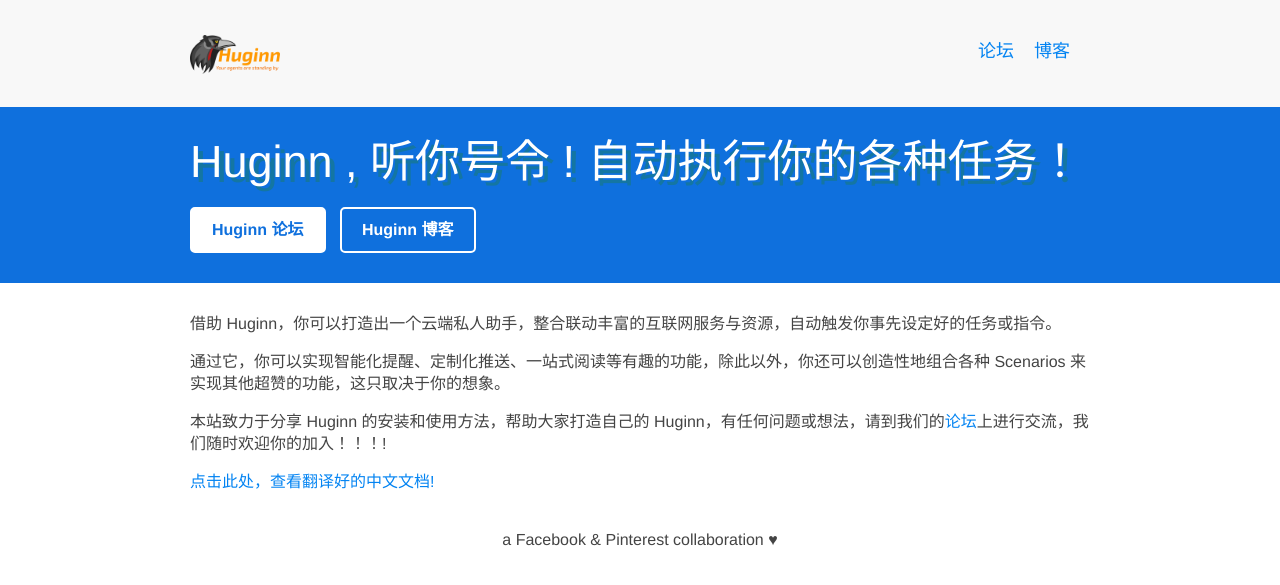
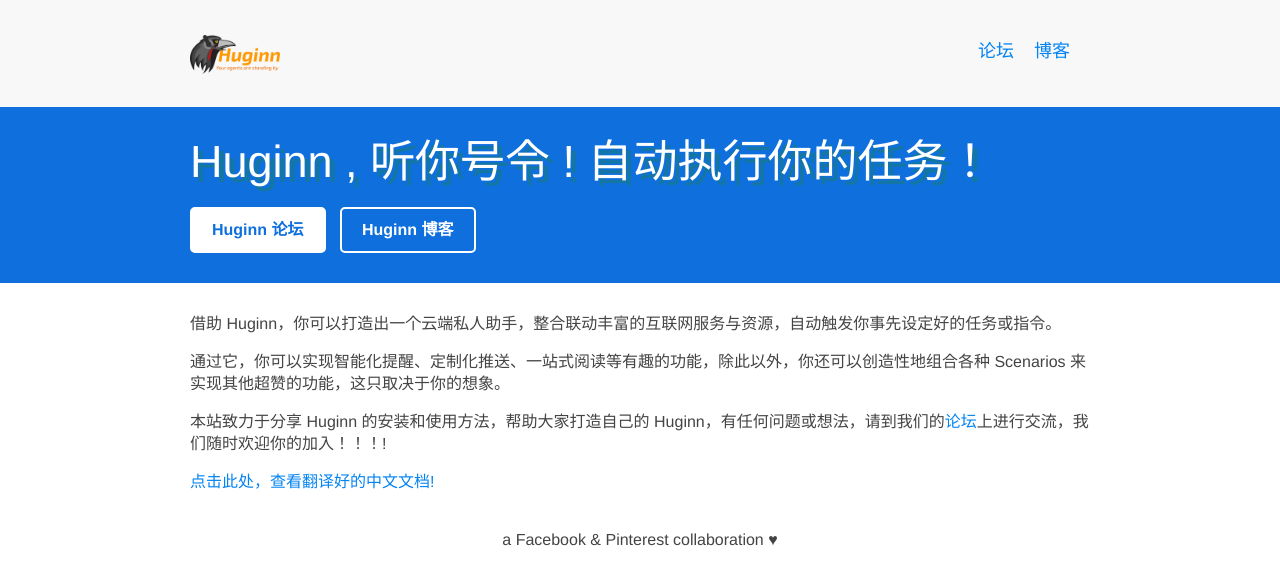
Before and after one commit to huginn-china/huginn-china.github.io, a Jekyll site: the page built from index.md, in a window 1280 px wide. Shown: the top 585 px of the page. Built offline with Jekyll 4.4.1, drawn with Linux system fonts in a browser that asks for light colours; comment, search, counter and statistics services are not loaded.

Commit message:
Update index.md

```diff
--- a/index.md
+++ b/index.md
@@ -6,7 +6,7 @@
 
 <div class="hero">
 	<div class="container">
-		<div class="hero-title">  Huginn ,  听你号令 !  自动执行你的各种任务！</div>
+		<div class="hero-title">  Huginn ,  听你号令 !  自动执行你的任务！</div>
 		<a href="http://bbs.huginn.cn" class="btn">Huginn 论坛</a>
 		<a href="http://www.huginn.cc" class="btn btn-outlined">Huginn 博客</a>
 	</div>
```
